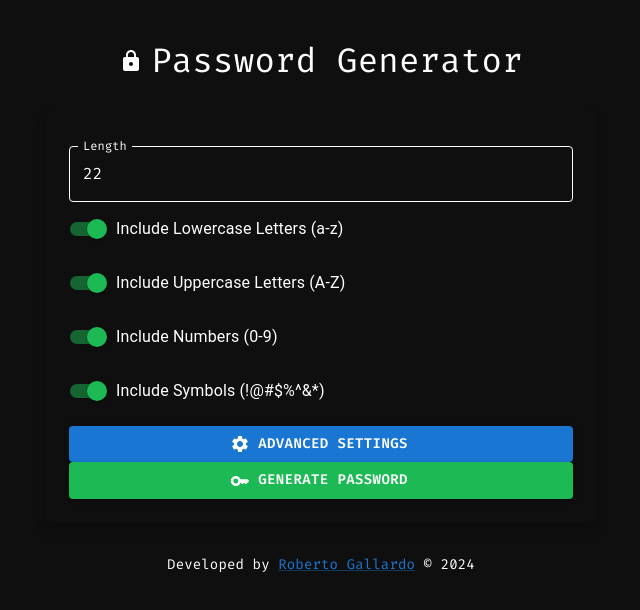
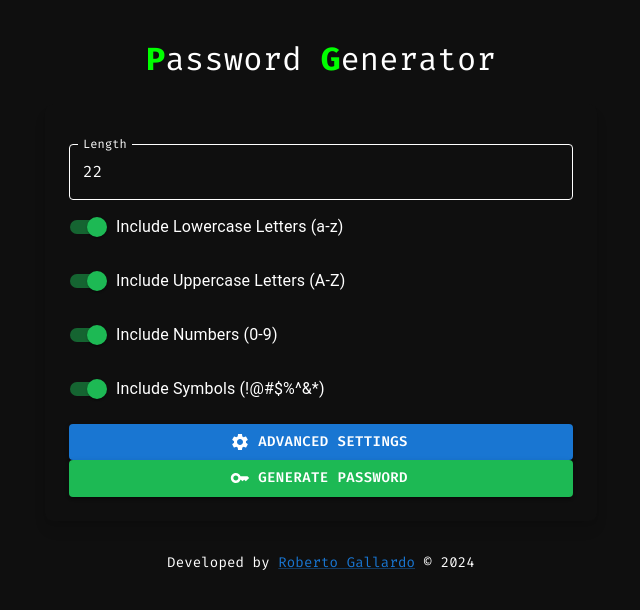
Before and after one commit to robgallardof/PasswordGenerator, a Next.js app: page / in a window 1280 px wide. Shown: the top 610 px of the page, without its empty margins (319-959 px from the left). Built offline with nearby package versions, Linux system fonts and the light colour scheme.

Commit message:
Fixes in page

```diff
--- a/src/app/page.tsx
+++ b/src/app/page.tsx
@@ -1,26 +1,49 @@
 import React from 'react';
 import PasswordGenerator from './components/PasswordGenerator';
 import { Container, Typography, Box, Link } from '@mui/material';
-import LockIcon from '@mui/icons-material/Lock';
 
 const Home: React.FC = () => {
   const currentYear = new Date().getFullYear();
 
   return (
-    <Container maxWidth="sm" className="mt-10 bg-black text-white min-h-screen flex flex-col items-center justify-center px-4">
-      {/* Page Title with Lock Icon */}
-      <Box display="flex" alignItems="center" justifyContent="center" className="animate-fade-in text-center mb-6">
-        <LockIcon className="mr-2" />
-        <Typography variant="h4" component="h3" className="text-white" style={{ fontFamily: 'Fira Code, monospace' }}>
-          Password Generator
+    <Container
+      maxWidth="sm"
+      className="bg-black text-white min-h-screen flex flex-col items-center justify-start px-4 pt-10"
+    >
+      {/* Page Title */}
+      <Box
+        display="flex"
+        alignItems="center"
+        justifyContent="center"
+        className="animate-fade-in text-center mb-6 w-full"
+      >
+        <Typography
+          variant="h4"
+          component="div"
+          className="text-white w-full"
+          style={{ fontFamily: 'Fira Code, monospace', textAlign: 'center', fontSize: '2rem', animation: 'fadeIn 1s ease-in-out' }}
+        >
+          <span style={{ color: '#00FF00', fontWeight: 'bold' }}>P</span>assword <span style={{ color: '#00FF00', fontWeight: 'bold' }}>G</span>enerator
         </Typography>
       </Box>
       {/* Password Generator Component */}
       <PasswordGenerator />
       {/* Footer */}
       <Box mt={4} className="text-center">
-        <Typography variant="body2" className="text-white" style={{ fontFamily: 'Fira Code, monospace' }}>
-          Developed by <Link href="https://RobertoGallardo.dev" target="_blank" rel="noopener noreferrer" className="text-green-500 hover:text-green-400" style={{ fontFamily: 'Fira Code, monospace' }}>Roberto Gallardo</Link> &copy; {currentYear}
+        <Typography
+          variant="body2"
+          className="text-white"
+          style={{ fontFamily: 'Fira Code, monospace' }}
+        >
+          Developed by <Link
+            href="https://RobertoGallardo.dev"
+            target="_blank"
+            rel="noopener noreferrer"
+            className="text-green-500 hover:text-green-400"
+            style={{ fontFamily: 'Fira Code, monospace' }}
+          >
+            Roberto Gallardo
+          </Link> &copy; {currentYear}
         </Typography>
       </Box>
     </Container>
```
